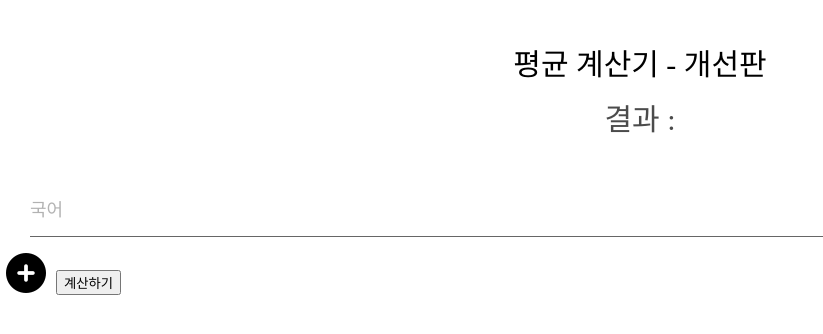
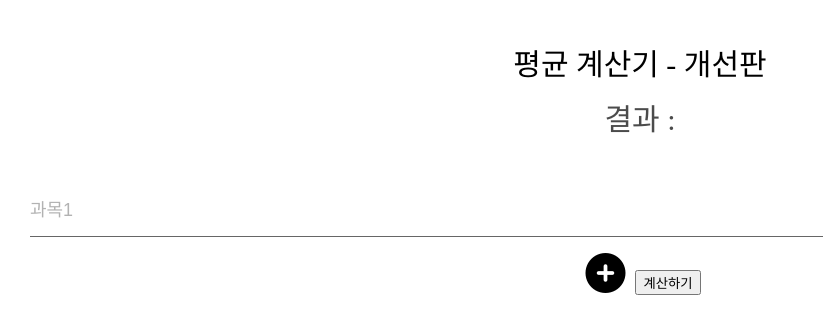
Before and after one commit to Gryphinx/average_calculator, a plain HTML site: page index.html in a window 1280 px wide. Shown: the whole page, without its empty margins (0-823 px from the left). Drawn offline with Linux system fonts and the light colour scheme.

Commit message:
버튼 중앙정렬

```diff
--- a/css/login.css
+++ b/css/login.css
@@ -48,11 +48,15 @@
   border-color: #efd8f7;
 }
 
-.addbtn {
+.btn__add {
   border: none;
   background-color: rgba(0, 0, 0, 0);
 }
 
-.calcbtn {
+.btn {
+  text-align: center;
+}
+
+.btn__calc {
   /* 버튼 디자인 어떻게 하지 */
 }
--- a/index.html
+++ b/index.html
@@ -13,12 +13,14 @@
     </header>
 
     <form class="form">
-      <input id="1" type="number" placeholder="국어" />
+      <input id="1" type="number" placeholder="과목1" />
     </form>
-    <button class="addbtn" onclick="add_textbox()">
-      <i class="fa-solid fa-circle-plus fa-3x"></i>
-    </button>
-    <button class="calcbtn" onclick="calculate()">계산하기</button>
+    <div class="btn">
+      <button class="btn__add" onclick="add_textbox()">
+        <i class="fa-solid fa-circle-plus fa-3x"></i>
+      </button>
+      <button class="btn__calc" onclick="calculate()">계산하기</button>
+    </div>
     <script
       src="https://kit.fontawesome.com/e49494c693.js"
       crossorigin="anonymous"
```
